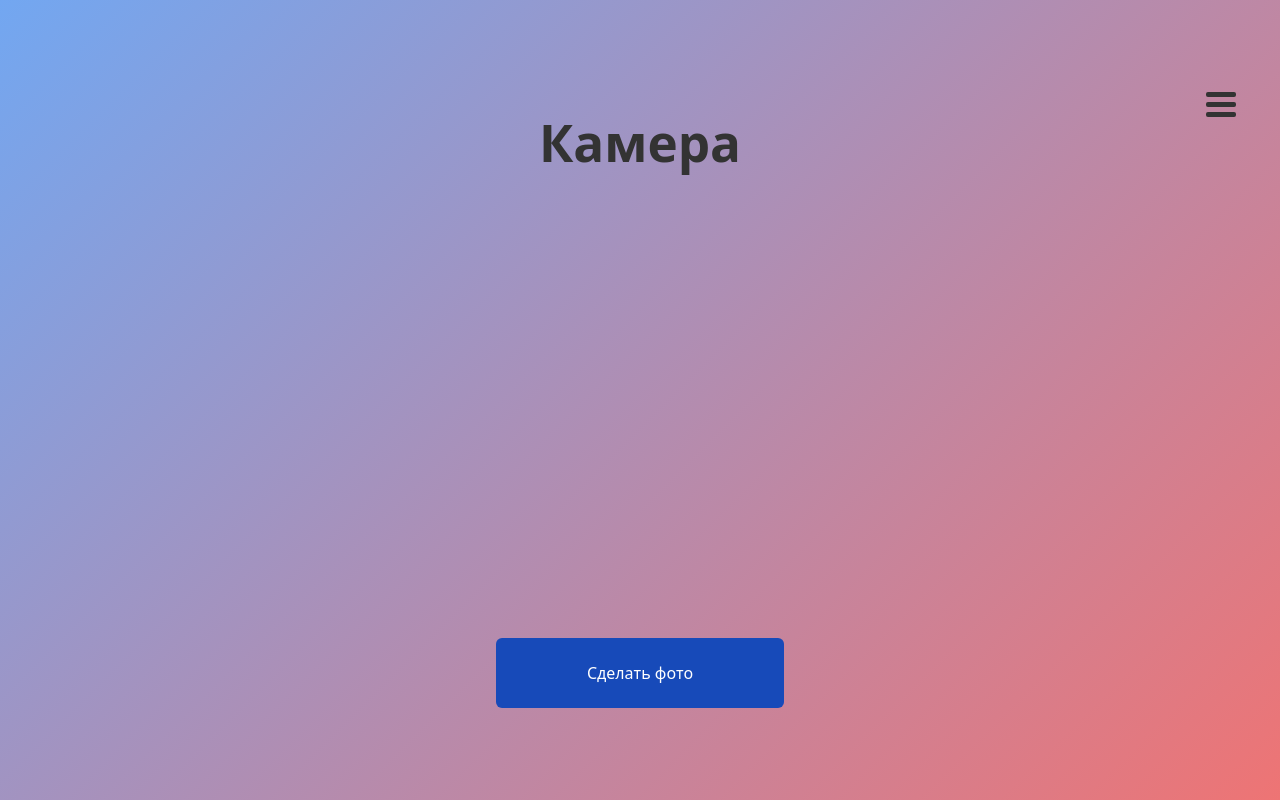
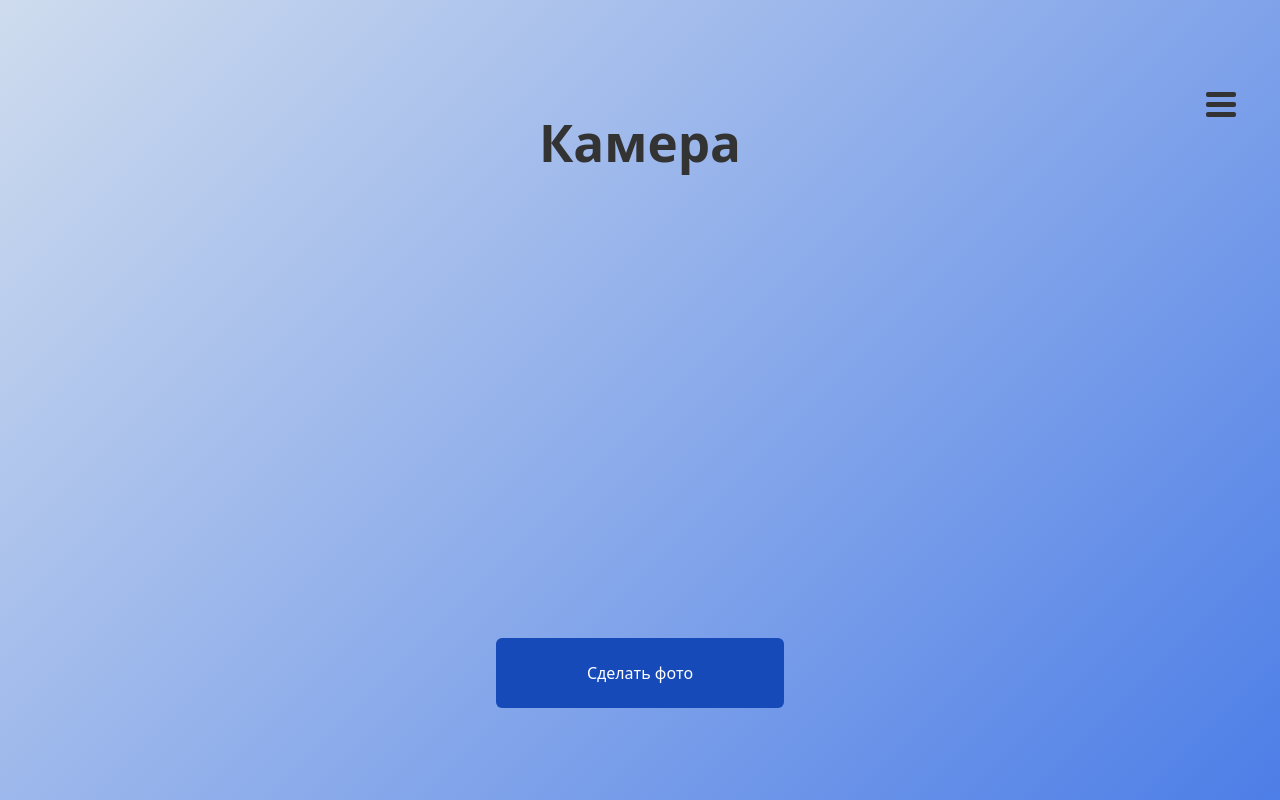
Before and after one commit to whoyandog/camera-and-geoposition-test-react-app, a React (Vite) app: page /camera in a window 1280 px wide. Built offline with nearby package versions, Linux system fonts and the light colour scheme.

Commit message:
colorize background light theme

```diff
--- a/src/styles/variables.css
+++ b/src/styles/variables.css
@@ -8,7 +8,7 @@
   --color-bar: #333;
 
   --bg-gradient-dark: linear-gradient(180deg, #2b2b2b 0%, #1a1a1a 100%);
-  --bg-gradient-light: linear-gradient(135deg, #72a7f1 0%, #ee7474 100%);
+  --bg-gradient-light: linear-gradient(135deg, #cfdcee 0%, #4d7ee7 100%);
   --bg-gradient: var(--bg-gradient-dark);
 
   --button-radius: 6px;
```
